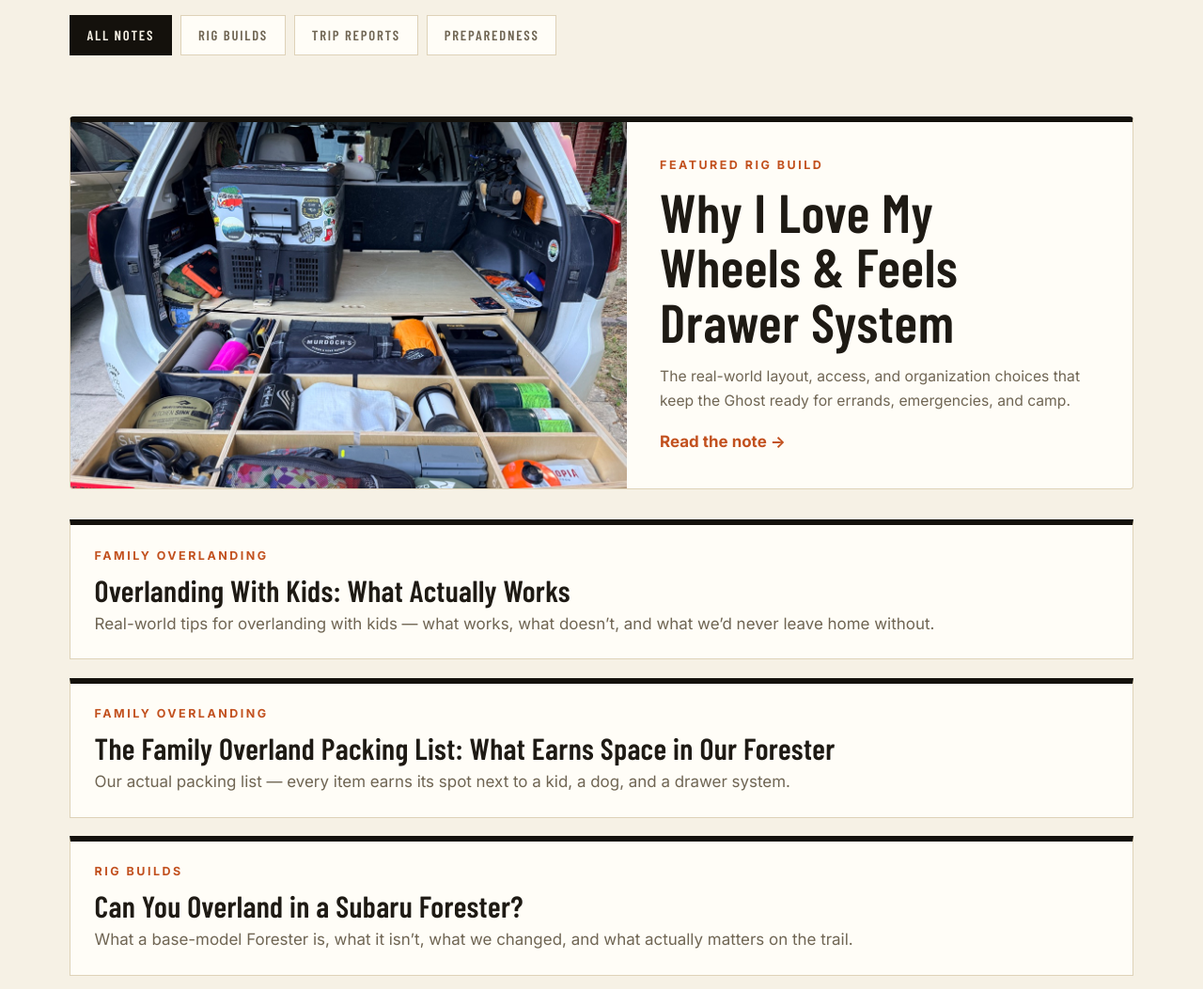
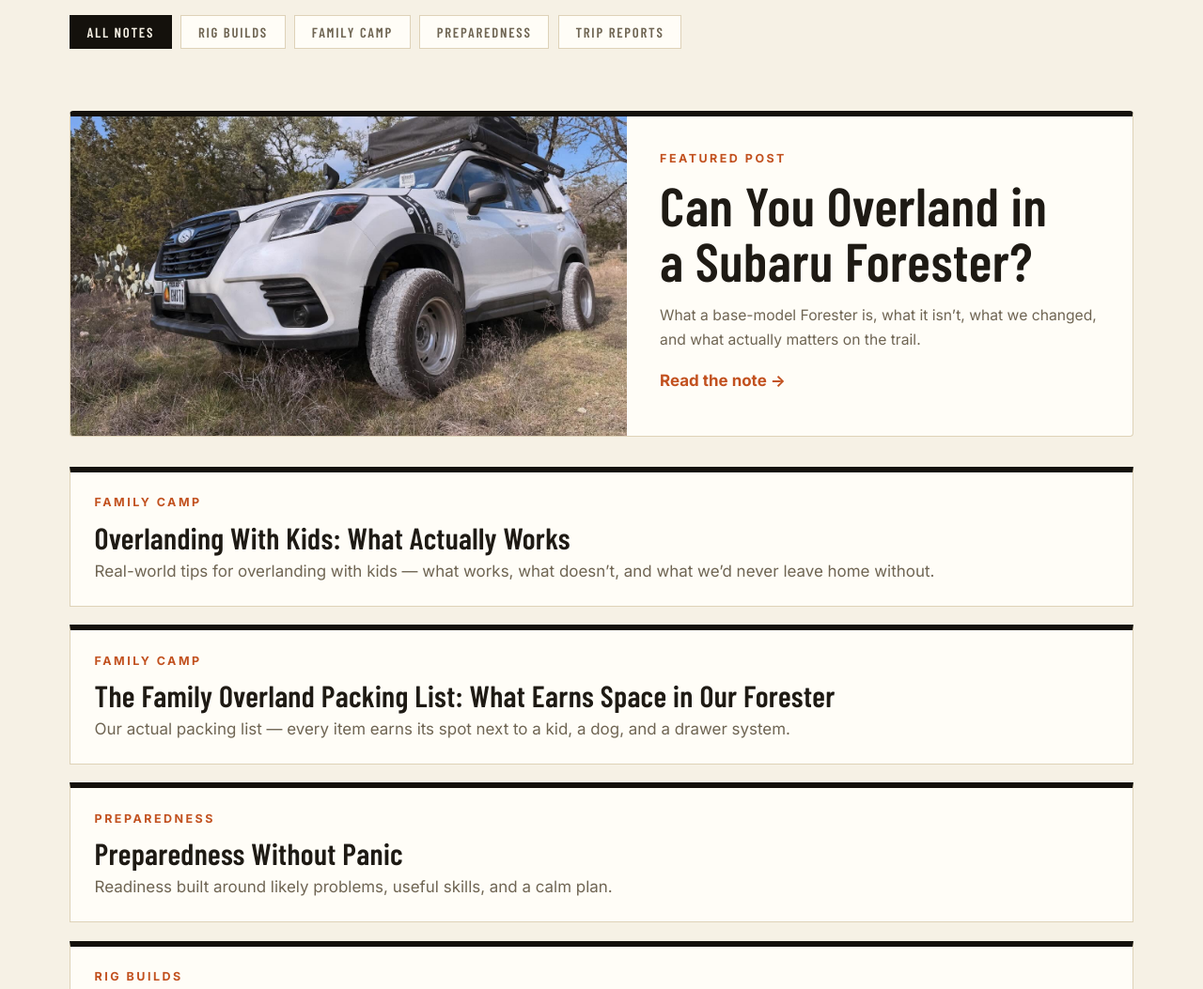
Before and after one commit to ghostsubie/ghostsubie.com, an Astro site: page /blog in a window 1280 px wide. Shown: the part 448-1501 px from the top of the page at 94% size. Built offline with nearby package versions, Linux system fonts and the light colour scheme; Astro itself is replaced by a stand-in of ours.

Commit message:
Blog index: Forester post featured, clickable category filters, published-only list

```diff
--- a/src/pages/blog/index.astro
+++ b/src/pages/blog/index.astro
@@ -1,44 +1,49 @@
 ---
 import BaseLayout from '../../layouts/BaseLayout.astro';
 
-const filters = ['All notes', 'Rig builds', 'Trip reports', 'Preparedness'];
+const filters = [
+  { label: 'All notes', value: 'all' },
+  { label: 'Rig builds', value: 'rig-builds' },
+  { label: 'Family camp', value: 'family-camp' },
+  { label: 'Preparedness', value: 'preparedness' },
+  { label: 'Trip reports', value: 'trip-reports' },
+];
 
 const stack = [
   {
-    eyebrow: 'Family overlanding',
+    category: 'family-camp',
+    eyebrow: 'Family camp',
     title: 'Overlanding With Kids: What Actually Works',
     blurb: 'Real-world tips for overlanding with kids — what works, what doesn’t, and what we’d never leave home without.',
     href: '/blog/overlanding-with-kids-what-actually-works',
   },
   {
-    eyebrow: 'Family overlanding',
+    category: 'family-camp',
+    eyebrow: 'Family camp',
     title: 'The Family Overland Packing List: What Earns Space in Our Forester',
     blurb: 'Our actual packing list — every item earns its spot next to a kid, a dog, and a drawer system.',
     href: '/blog/family-overland-packing-list',
   },
   {
-    eyebrow: 'Rig builds',
-    title: 'Can You Overland in a Subaru Forester?',
-    blurb: 'What a base-model Forester is, what it isn’t, what we changed, and what actually matters on the trail.',
-    href: '/blog/can-you-overland-in-a-subaru-forester',
-  },
-  {
+    category: 'preparedness',
     eyebrow: 'Preparedness',
     title: 'Preparedness Without Panic',
     blurb: 'Readiness built around likely problems, useful skills, and a calm plan.',
     href: '/blog/what-preparedness-without-panic-actually-means',
   },
   {
+    category: 'rig-builds',
+    eyebrow: 'Rig builds',
+    title: 'Why I Love My Wheels & Feels Drawer System',
+    blurb: 'The real-world layout, access, and organization choices that keep the Ghost ready for errands, emergencies, and camp.',
+    href: '/blog/why-i-love-my-wheels-and-feels-drawer-system',
+  },
+  {
+    category: 'family-camp',
     eyebrow: 'Family camp',
     title: 'The always-packed ten',
     blurb: 'The gear that earns a permanent place in the Ghost.',
     href: '/blog/10-things-i-pack-for-every-family-camp',
-  },
-  {
-    eyebrow: 'Trip report',
-    title: 'What the road taught us',
-    blurb: 'The wins, misses, and changes that follow every camp.',
-    href: null,
   },
 ];
 ---
@@ -58,50 +63,67 @@ const stack = [
       </p>
       <p class="filters">
         {filters.map((f, i) => (
-          <span class={i === 0 ? 'filter-pill active' : 'filter-pill'}>{f}</span>
+          <button type="button" data-filter={f.value} class={i === 0 ? 'filter-pill active' : 'filter-pill'}>{f.label}</button>
         ))}
       </p>
     </div>
 
     <article class="card featured-card">
-      <a href="/blog/why-i-love-my-wheels-and-feels-drawer-system" class="featured-img" aria-label="Why I Love My Wheels & Feels Drawer System">
+      <a href="/blog/can-you-overland-in-a-subaru-forester" class="featured-img" aria-label="Can You Overland in a Subaru Forester?">
         <img
-          src="/images/field-drawer.jpg"
-          alt="The Ghost&rsquo;s organized Wheels & Feels drawer and camp gear setup"
+          src="/images/forester-hero-brush.jpg"
+          alt="The Ghost — a white Subaru Forester — pushing through the brush on the trail"
         />
       </a>
       <div class="card-body">
-        <span class="card-meta">Featured rig build</span>
+        <span class="card-meta">Featured post</span>
         <h2>
-          <a href="/blog/why-i-love-my-wheels-and-feels-drawer-system">Why I Love My Wheels &amp; Feels Drawer System</a>
+          <a href="/blog/can-you-overland-in-a-subaru-forester">Can You Overland in a Subaru Forester?</a>
         </h2>
         <p>
-          The real-world layout, access, and organization choices that keep the Ghost ready for
-          errands, emergencies, and camp.
+          What a base-model Forester is, what it isn&rsquo;t, what we changed, and what actually
+          matters on the trail.
         </p>
-        <a href="/blog/why-i-love-my-wheels-and-feels-drawer-system" class="card-link">Read the note &rarr;</a>
+        <a href="/blog/can-you-overland-in-a-subaru-forester" class="card-link">Read the note &rarr;</a>
       </div>
     </article>
 
-    <div class="note-stack">
+    <div class="note-stack" id="note-stack">
       {stack.map((note) => (
-        note.href ? (
-          <a href={note.href} class="note-row">
-            <span class="card-meta">{note.eyebrow}</span>
-            <h3>{note.title}</h3>
-            <p>{note.blurb}</p>
-          </a>
-        ) : (
-          <div class="note-row">
-            <span class="card-meta">{note.eyebrow}</span>
-            <h3>{note.title}</h3>
-            <p>{note.blurb}</p>
-          </div>
-        )
+        <a href={note.href} class="note-row" data-category={note.category}>
+          <span class="card-meta">{note.eyebrow}</span>
+          <h3>{note.title}</h3>
+          <p>{note.blurb}</p>
+        </a>
       ))}
+      <div class="note-row empty-state" id="filter-empty" hidden>
+        <span class="card-meta">Trip reports</span>
+        <h3>No trip reports yet</h3>
+        <p>The Ghost rolls into Subiefest Midwest on Oct 10 — the recap lands right after. Stories incoming. 👻</p>
+      </div>
     </div>
   </div>
 </BaseLayout>
+
+<script>
+  const pills = document.querySelectorAll('[data-filter]');
+  const rows = document.querySelectorAll('#note-stack [data-category]');
+  const empty = document.getElementById('filter-empty');
+  pills.forEach((pill) => {
+    pill.addEventListener('click', () => {
+      pills.forEach((p) => p.classList.remove('active'));
+      pill.classList.add('active');
+      const f = pill.getAttribute('data-filter');
+      let visible = 0;
+      rows.forEach((row) => {
+        const show = f === 'all' || row.getAttribute('data-category') === f;
+        row.hidden = !show;
+        if (show) visible++;
+      });
+      empty.hidden = visible > 0;
+    });
+  });
+</script>
 
 <style>
   .filters { display: flex; gap: 0.6rem; flex-wrap: wrap; margin-top: 1.2rem; }
@@ -116,7 +138,9 @@ const stack = [
     padding: 0.5rem 1.1rem;
     color: var(--muted);
     background: var(--card);
+    cursor: pointer;
   }
+  .filter-pill:hover { border-color: var(--black); color: var(--text); }
   .filter-pill.active { background: var(--black); border-color: var(--black); color: var(--cream); }
   .featured-card {
     display: grid;
@@ -141,7 +165,9 @@ const stack = [
     text-decoration: none;
     transition: border-color 0.18s ease, transform 0.18s ease;
   }
+  .note-row[hidden] { display: none; }
   a.note-row:hover { border-color: #4a3d28; transform: translateY(-3px); }
   .note-row h3 { margin: 0.4rem 0 0.4rem; color: var(--text); }
   .note-row p { color: var(--muted); margin: 0; }
+  .empty-state { border-top-color: var(--amber); }
 </style>
```
Also changed, not shown: .github/workflows/deploy.yml (deleted).
